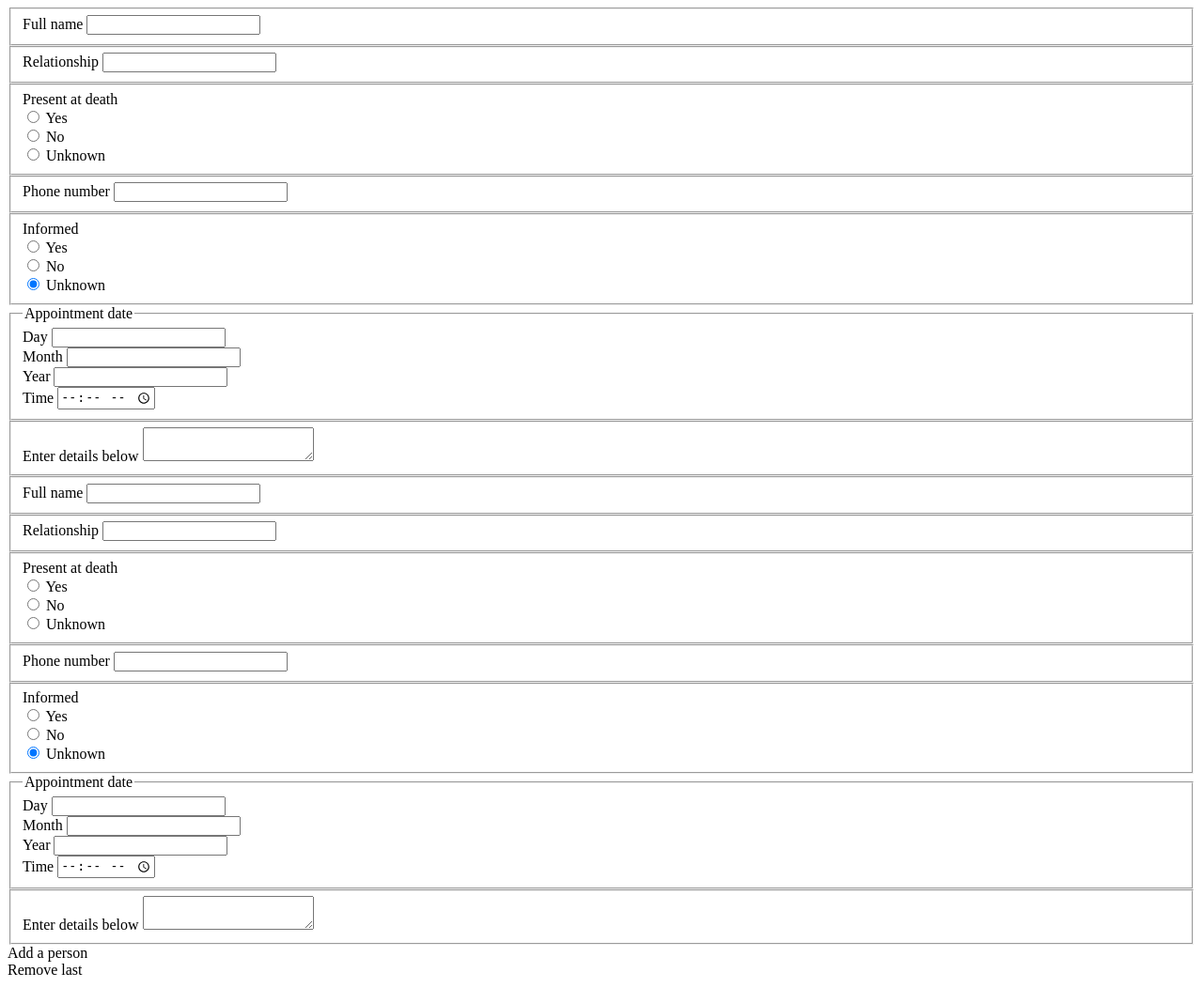
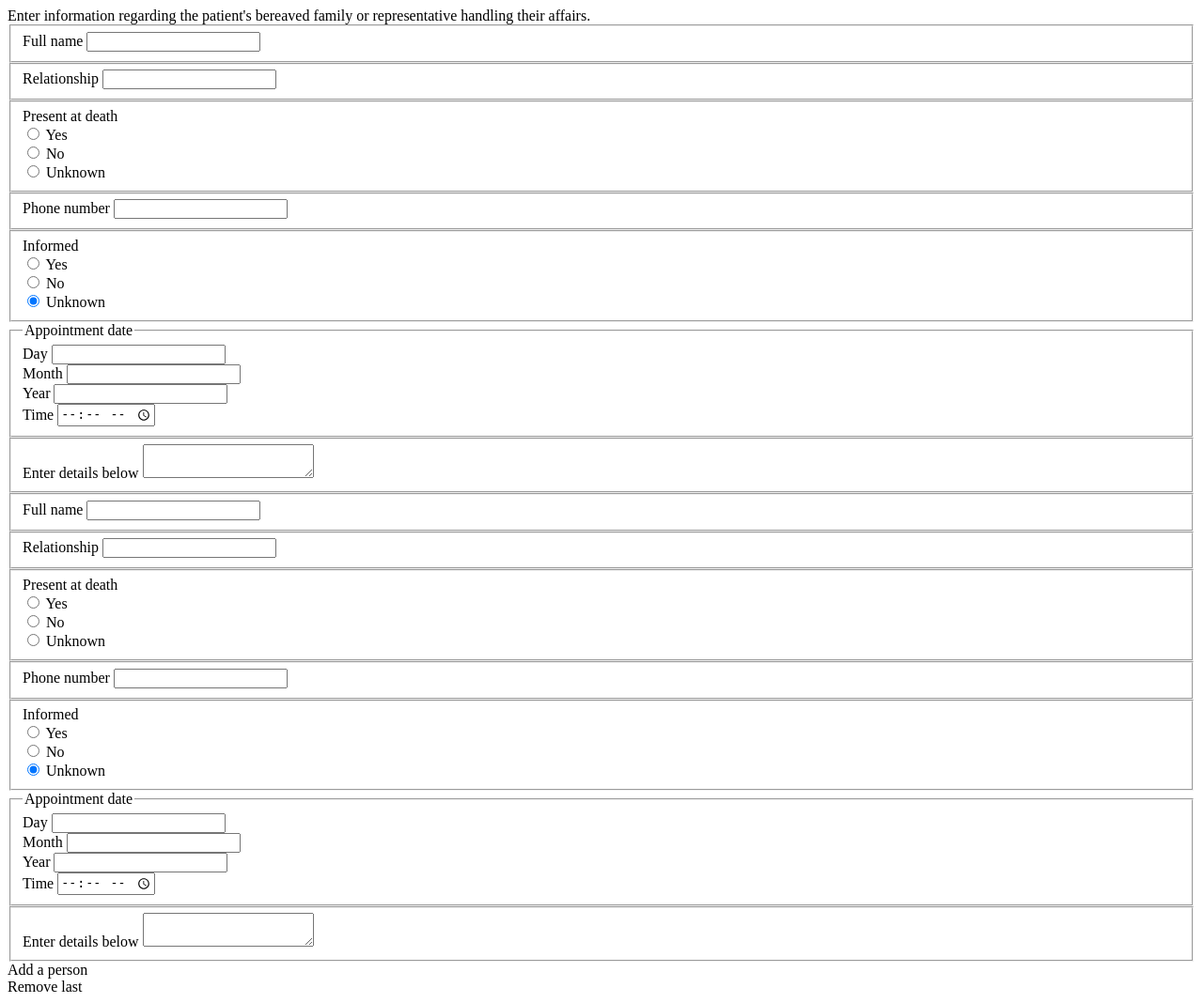
Before and after one commit to neiltait/medex_web_pub, a Django app: template cms/examinations/templates/examinations/partials/patient_details/_bereaved_information.html in a window 1280 px wide. Shown: the whole page at 94% size. Before the commit the page ends 1038 px from the top, so only its background shows below. Run offline with Django 3.2, Linux system fonts and the light colour scheme; the template is opened without the code that fills it, so the values that code supplies are empty.

Commit message:
Update hint text

```diff
--- a/cms/examinations/templates/examinations/partials/patient_details/_bereaved_information.html
+++ b/cms/examinations/templates/examinations/partials/patient_details/_bereaved_information.html
@@ -1,6 +1,11 @@
 <div class="additional-bereaved">
     <div id="first-bereaved" class="bereaved">
         <!-- Representative -->
+        <div class="nhsuk-grid-row">
+            <div class="nhsuk-grid-column-full">
+            <span class="nhsuk-hint">Enter information regarding the patient's bereaved family or representative handling their affairs.</span>
+            </div>
+        </div>
         <div class="nhsuk-grid-row">
             <div class="nhsuk-grid-column-one-half">
                 <fieldset class="nhsuk-fieldset">
--- a/cms/examinations/templates/examinations/partials/patient_details/_secondary_information.html
+++ b/cms/examinations/templates/examinations/partials/patient_details/_secondary_information.html
@@ -77,7 +77,7 @@
         <div class="nhsuk-form-group {% if errors.relevant_occupation %}nhsuk-form-group--error{% endif %}">
           <label class="nhsuk-label" for="relevant_occupation">Relevant occupation</label>
 
-          <p class="small-print">Add any information about the patient's work history that could have contributed to their death</p>
+          <p class="nhsuk-hint">Add any information about the patient's work history that could have contributed to their death</p>
 
           {% if errors.relevant_occupation %}<span class="nhsuk-error-message medex-font-default-override" automation-id="ve_relevant_occupation">{{ errors.relevant_occupation }}</span>{% endif %}
 
@@ -257,7 +257,7 @@
             Personal effects
           </legend>
 
-          <p class="small-print">Is there any property to collect from the ward?</p>
+          <p class="nhsuk-hint">Is there any property to collect from the ward?</p>
 
           <div class="nhsuk-grid-row">
               <div class="nhsuk-grid-column-one-third">
```
